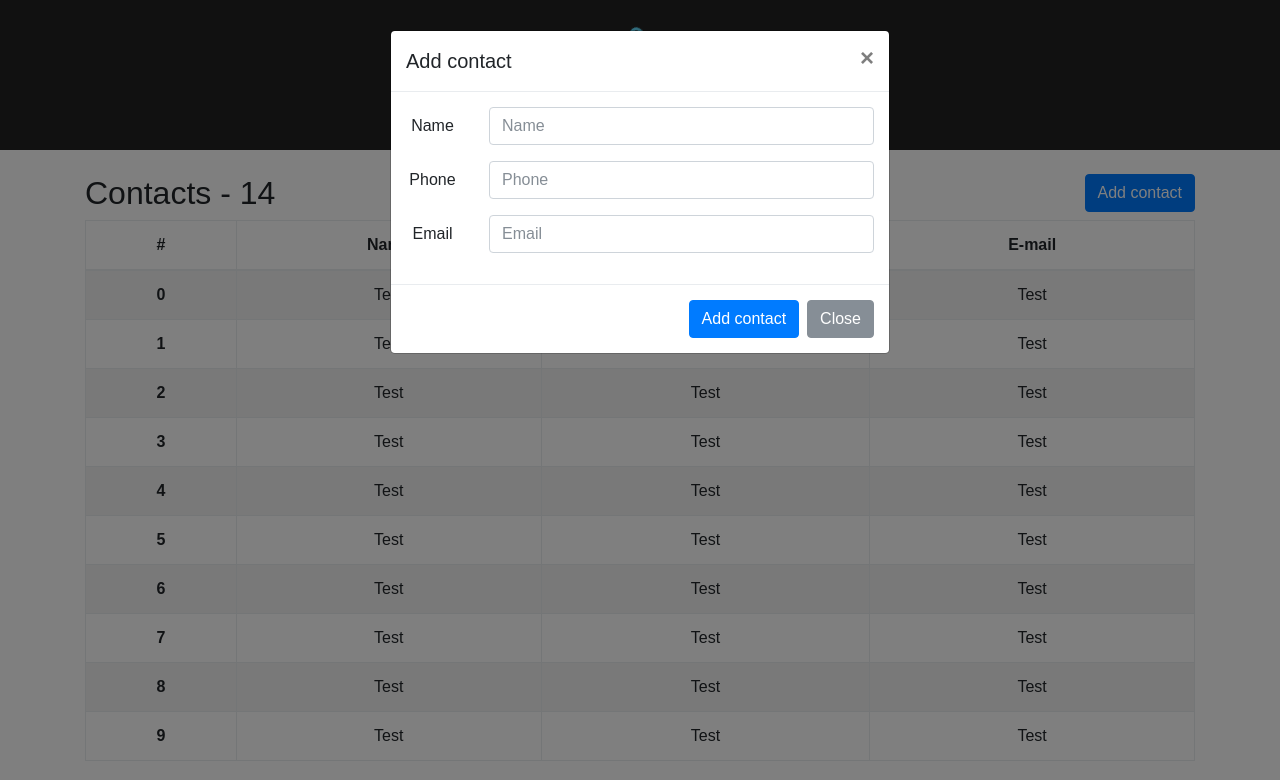
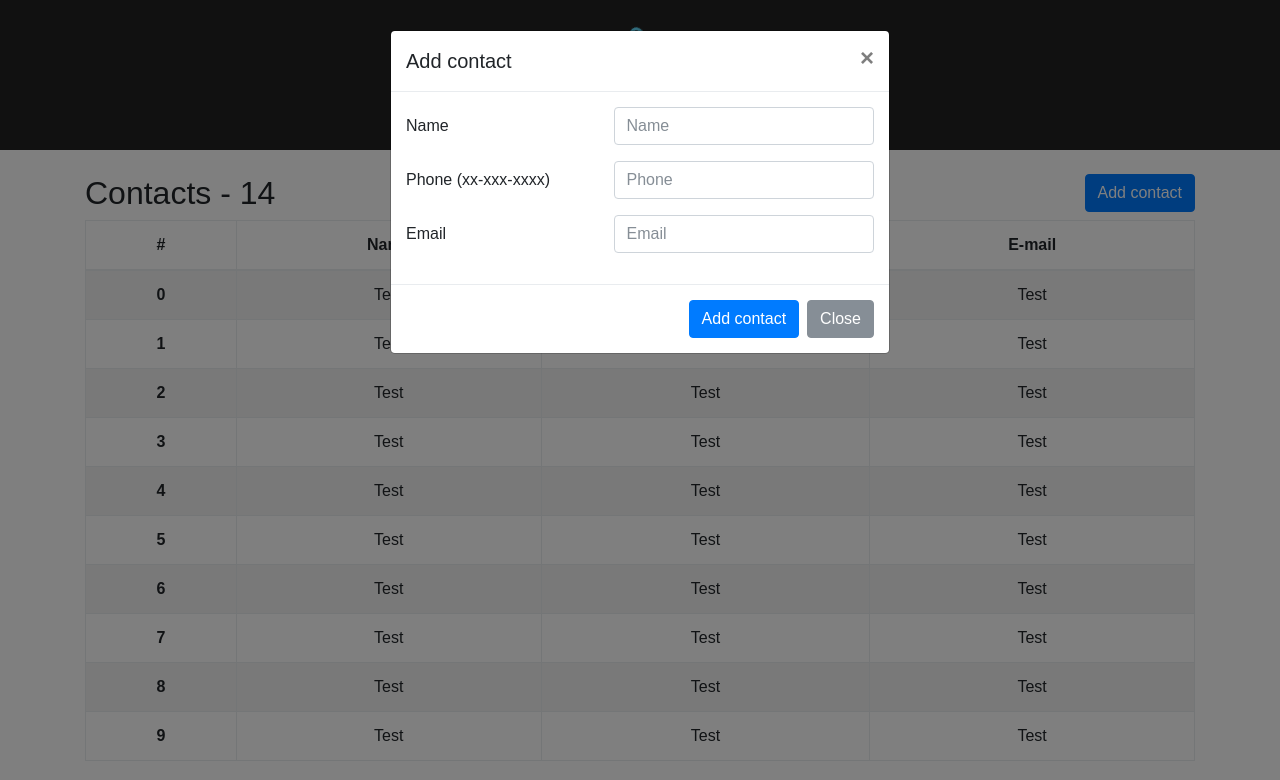
Before and after one commit to MykolaDovgal/phone-book, a React (Create React App) app: page / in a window 1280 px wide. Both pictures are taken after a click on the button "Add contact". Shown: the top 780 px of the page. Built offline with nearby package versions, Linux system fonts and the light colour scheme.

Commit message:
Added form validation

```diff
--- a/src/components/Contacts.js
+++ b/src/components/Contacts.js
@@ -65,24 +65,24 @@ class Contacts extends Component {
 							<div className="modal-body">
 								<form id="formAddContact" onSubmit={this.handlerAddForm}>
 									<div className="form-group row">
-										<label className="col-sm-2 col-form-label">Name</label>
-										<div className="col-sm-10">
-											<input required type="text" className="form-control" id="inputName"
+										<label className="col-sm-5 col-form-label text-left">Name</label>
+										<div className="col-sm-7">
+											<input maxLength="100" required type="text" className="form-control" id="inputName"
 											       placeholder="Name"/>
 										</div>
 									</div>
 
 									<div className="form-group row">
-										<label className="col-sm-2 col-form-label">Phone</label>
-										<div className="col-sm-10">
-											<input required type="text" className="form-control" id="inputPhone"
+										<label className="col-sm-5 col-form-label text-left">Phone (xx-xxx-xxxx)</label>
+										<div className="col-sm-7">
+											<input type="tel" maxLength="11" pattern="^\d{2}-\d{3}-\d{4}$" required className="form-control" id="inputPhone"
 											       placeholder="Phone"/>
 										</div>
 									</div>
 
 									<div className="form-group row">
-										<label className="col-sm-2 col-form-label">Email</label>
-										<div className="col-sm-10">
+										<label className="col-sm-5 col-form-label text-left">Email</label>
+										<div className="col-sm-7">
 											<input required type="email" className="form-control" id="inputEmail"
 											       placeholder="Email"/>
 										</div>
@@ -135,7 +135,7 @@ class Contacts extends Component {
 			$('#modalClose').trigger('click');
 			this.forceUpdate();
 		} else {
-			alert('Check input data');
+			alert('Error, check input data');
 		}
 
 
```
